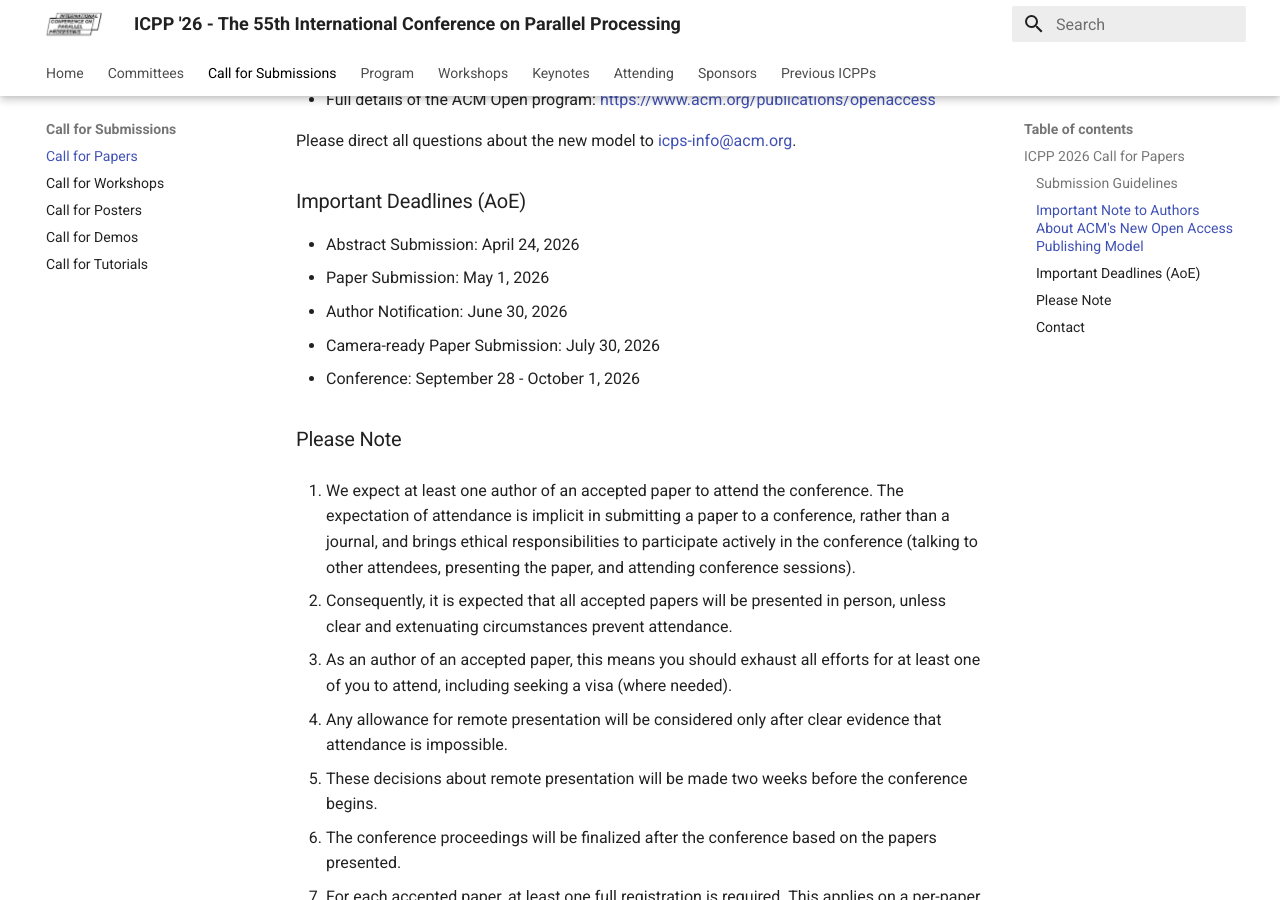
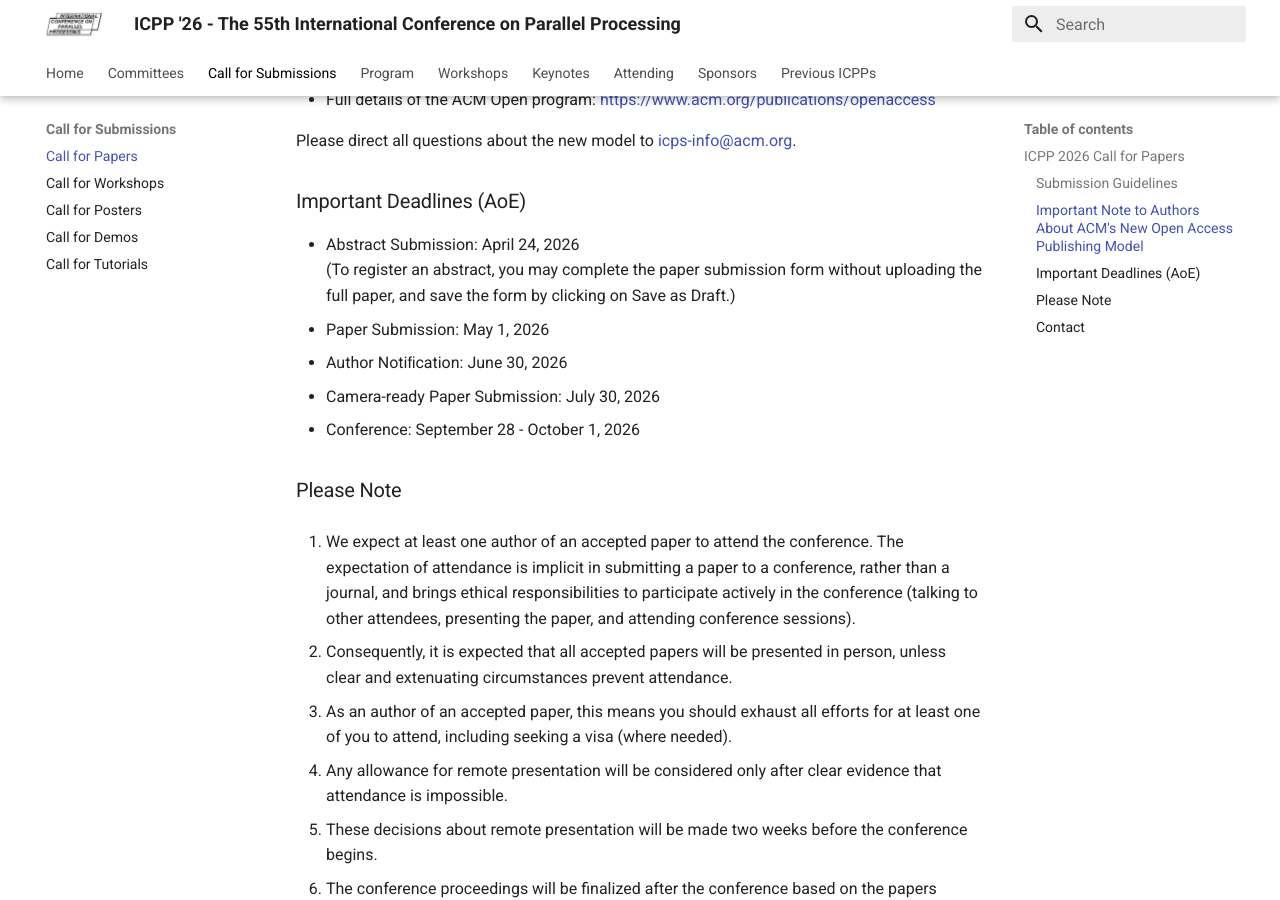
Before and after one commit to icpp2026/icpp2026.github.io, an MkDocs documentation site: the page built from docs/call-for-papers.md, in a window 1280 px wide and 900 px high, scrolled down 2398 px. Built offline with MkDocs 1.6.1 and Material for MkDocs 9.7.7, drawn with Linux system fonts in a browser that asks for light colours; comment, search, counter and statistics services are not loaded.

Commit message:
docs: add clarification on abstract submission process in call for papers

```diff
--- a/docs/call-for-papers.md
+++ b/docs/call-for-papers.md
@@ -43,7 +43,8 @@ Please direct all questions about the new model to [icps-info@acm.org](mailto:ic
 
 ### Important Deadlines (AoE)
 
-- Abstract Submission: April 24, 2026
+- Abstract Submission: April 24, 2026 <br/>
+   (To register an abstract, you may complete the paper submission form without uploading the full paper, and save the form by clicking on Save as Draft.)
 - Paper Submission: May 1, 2026
 - Author Notiﬁcation: June 30, 2026
 - Camera-ready Paper Submission: July 30, 2026
```
